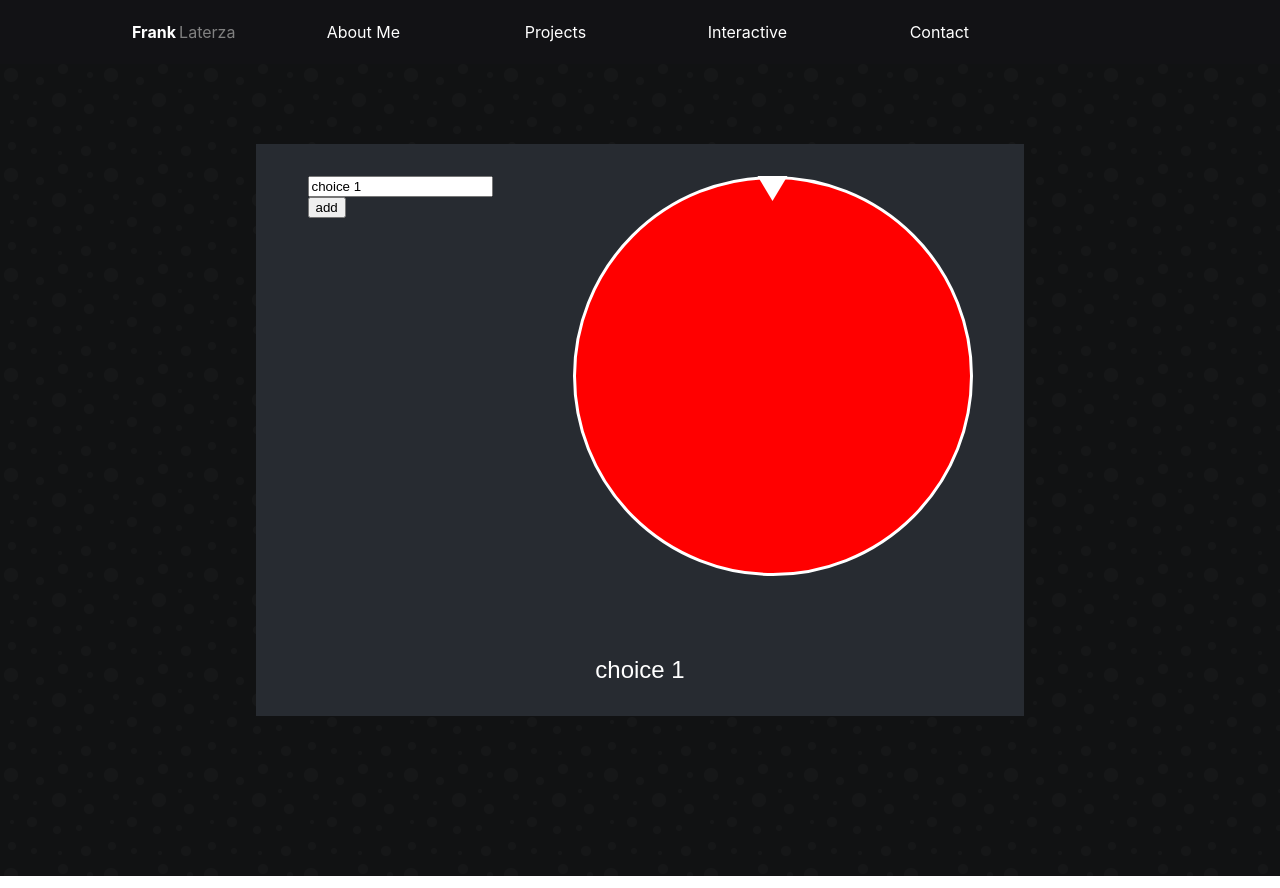
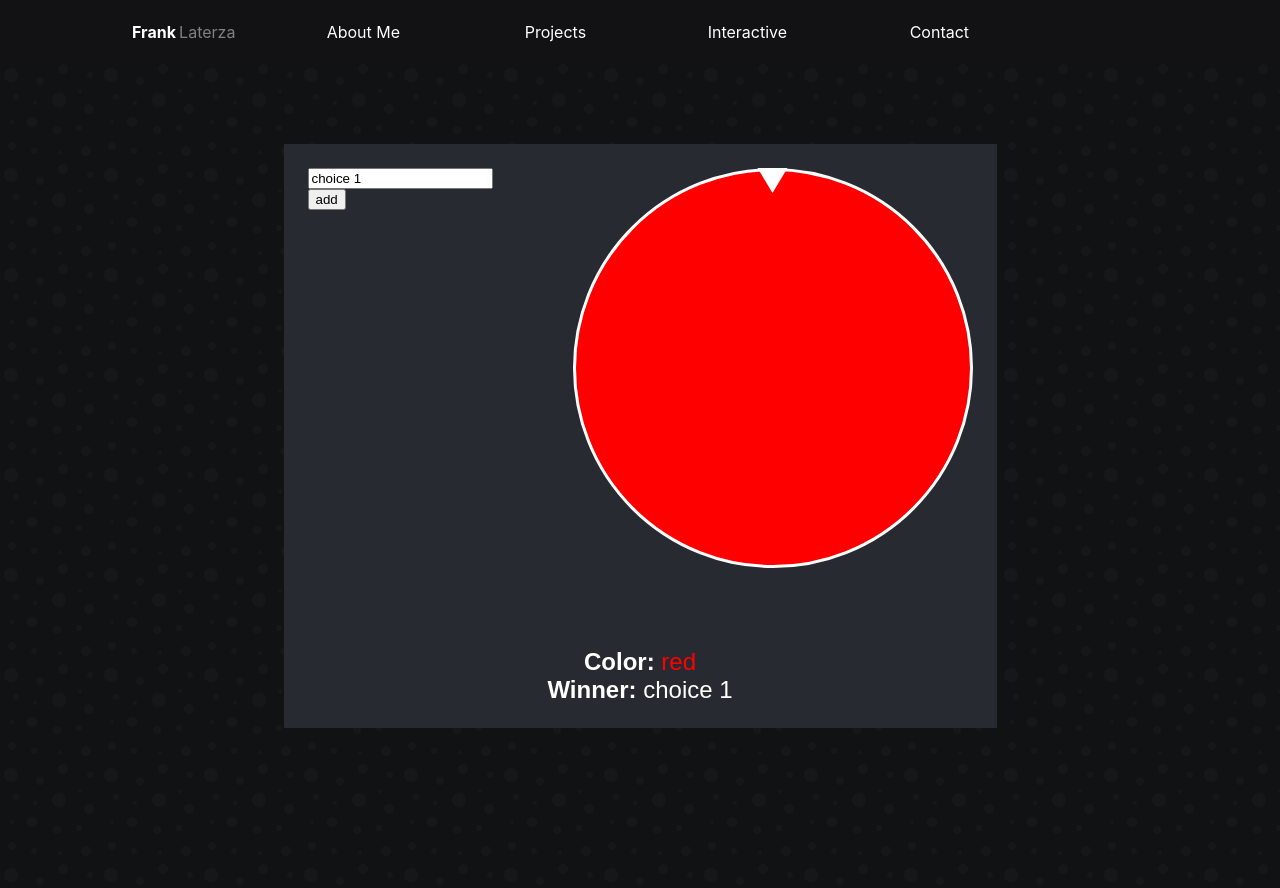
Before and after one commit to FrankLaterza/franklaterza, a Next.js app: page /interactive in a window 1280 px wide. Built offline with nearby package versions, Linux system fonts and the light colour scheme.

Commit message:
pin wheel update

```diff
--- a/pages/interactive/index.tsx
+++ b/pages/interactive/index.tsx
@@ -15,6 +15,7 @@ import React, { Component, useState } from "react";
 
 
 const colorList = ['red', 'blue', 'green', 'gold']
+let lastRotation: number = 0;
 
 function Wheel ({list, setWinner}: any) {
 
@@ -25,10 +26,13 @@ function Wheel ({list, setWinner}: any) {
   // height is 50 because half of 100
   const side = Math.tan((angleHalf) * Math.PI / 180) * 50;
 
+
   const handleClick = (event: any) => {
     const max = 10 * 360  , min = 5 * 360;
     const randRotation = Math.floor(Math.random() * (max - min + 1)) + min;
-    event.currentTarget.style.transform = `rotate(-${randRotation}deg)`;
+    lastRotation = lastRotation + randRotation;
+    console.log(lastRotation, randRotation);
+    event.currentTarget.style.transform = `rotate(-${lastRotation}deg)`;
     setWinner(Math.floor((randRotation+angleHalf)/angle) % list.length)
     console.log(colorList[Math.floor((((randRotation+angleHalf)/angle) % list.length) % colorList.length)])
   };
@@ -90,7 +94,6 @@ export default function Interactive() {
 
   }
 
-
   const [winner, setWinner] = useState(0)
 
   function handleWinner(w: number) {
@@ -106,6 +109,7 @@ export default function Interactive() {
     <div className={styles.container} style={{backgroundImage: `url("${setOnceSVG}")` }} >
       <div className={styles.main}>
         <div className={styles.box}>
+          <div className={styles.game}>
             {/* choice box */}
             <div className={styles.choiceBox}>
               {/* list all the choices */}
@@ -128,12 +132,18 @@ export default function Interactive() {
                 </div>
               ))}
             </div>
+            {/* wheel */}
             <div className={styles.wheelContainer}>
               <div className={styles.pointer}></div>
               <Wheel list={choiceList} setWinner={handleWinner}></Wheel>
             </div>
-          <div>{choiceList[winner].choice}</div>
           </div>
+          <div>
+            <b>Color: </b> <span style={{color: `${colorList[winner % colorList.length]}`}}>{colorList[winner % colorList.length]}</span> <br/>
+            <b>Winner: </b> {choiceList[winner].choice}
+          </div>
+        </div>
+
       </div>
     </div>
   );
--- a/pages/interactive/interactive.module.css
+++ b/pages/interactive/interactive.module.css
@@ -9,6 +9,7 @@
   font-size: 1.5rem;
   background-color: #111213ff;
   color: #ffffffff;
+
   /* overflow: hidden; */
 }
 
@@ -26,6 +27,14 @@
   align-items: center;
   justify-content: center;
   margin-bottom: 10rem;
+}
+
+@media (max-width: 700px) {
+  .main {
+    /* background-color: rgba(33, 34, 36, 0.75); */
+    width: 90%;
+  }
+
 }
 
 .header {
@@ -53,11 +62,22 @@
   margin-top: 5rem;
   background-color: rgb(39, 43, 49);
   display: flex;
-  padding: 2rem;
+  padding: 1.5rem;
   gap: 5rem;
+  flex-direction: column;
   flex-direction: reverse;
   justify-content: center;
-  flex-wrap: wrap;
+  text-align: center;
+
+}
+
+.game {
+  background-color: rgb(39, 43, 49);
+  display: flex;
+  flex-direction: row;
+  justify-content: center;
+  flex-wrap:wrap-reverse;
+  gap: 5rem;
   text-align: center;
 
 }
@@ -117,6 +137,7 @@
   overflow: hidden;
   transition: 5s ease all
 }
+
 
 .pointer {
   position: absolute;
@@ -181,7 +202,7 @@
 
 .spinWheel {
 
-  background-color: red;
+
 
 }
 
```
Lines whose indentation alone changed are shown as unchanged.
